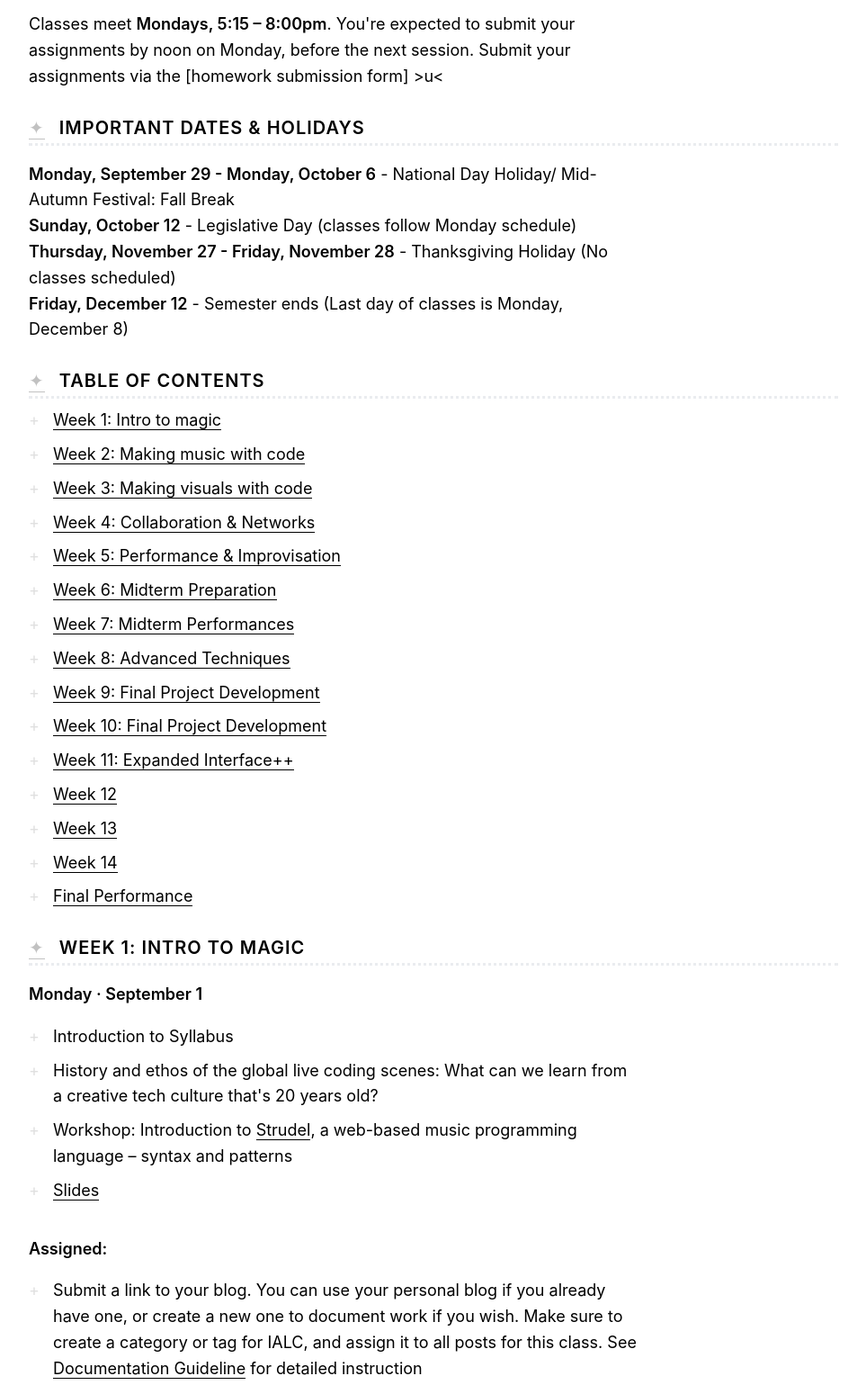
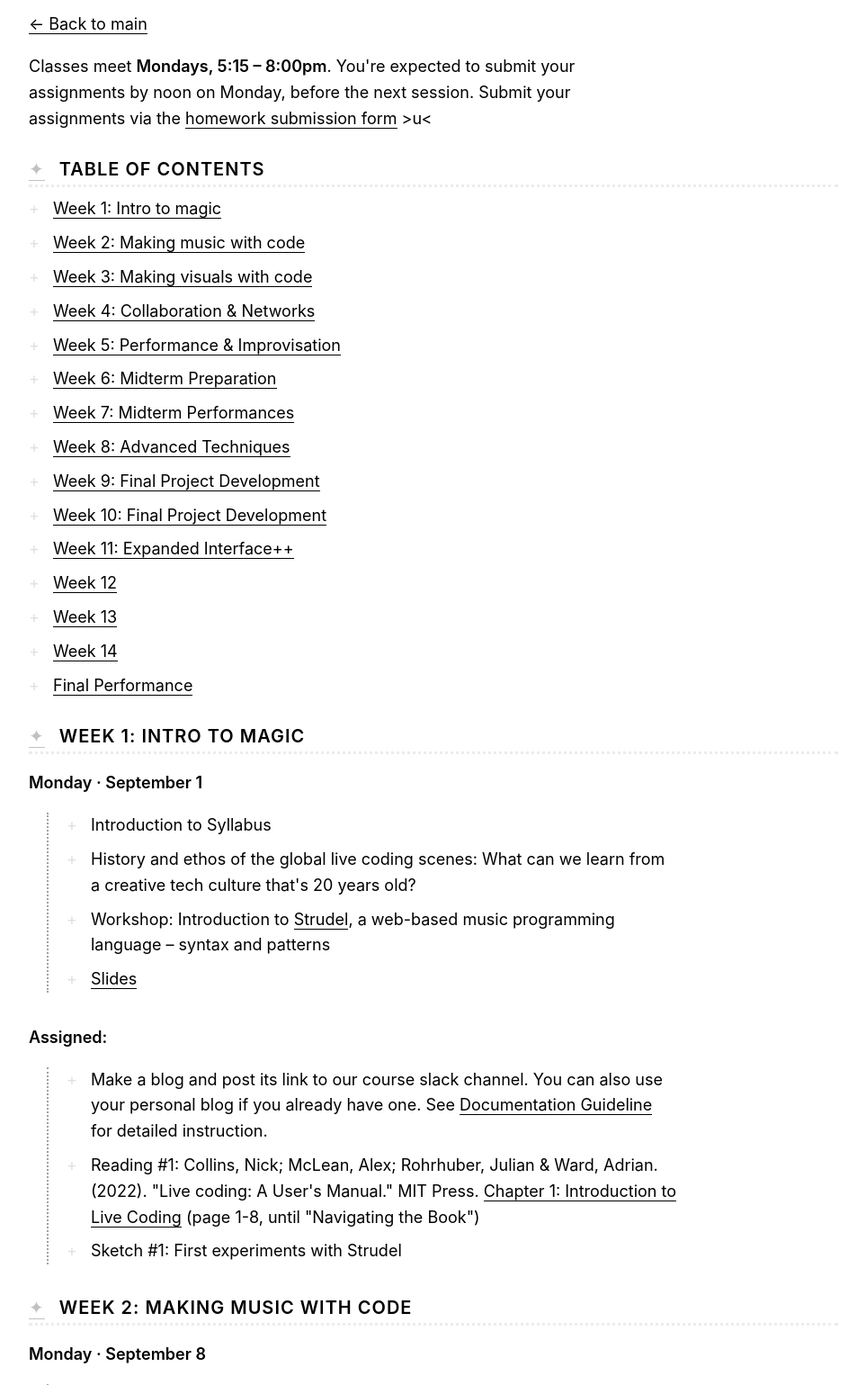
Before and after one commit to sandpills/Integrated-livecoding, an Eleventy site: page src/schedule-fall2025.md in a window 1280 px wide. Shown: the part 280-1819 px from the top of the page at 90% size, without its empty margins (158-1121 px from the left). Built offline with nearby package versions, Linux system fonts and the light colour scheme; Eleventy itself is replaced by a stand-in of ours; files that its build step writes are made by us from their sources; what markdown-it-toc-done-right would draw is missing.

Commit message:
building w new css

```diff
--- a/src/schedule-fall2025.md
+++ b/src/schedule-fall2025.md
@@ -10,18 +10,11 @@ header:
     Office Hours: By <a href="https://calendar.app.google/ZLZrUoP3d68cVgNh8" target="_blank">appointment</a><br>
 ---
 
-<div class="back-link"><a href="/">← Back to main</a></div>
+<!-- <div class="back-link"><a href="/">← Back to main</a></div> -->
 
-<!-- [← Back to main](/) -->
+[← Back to main](/)
 
-Classes meet **Mondays, 5:15 – 8:00pm**. You're expected to submit your assignments by noon on Monday, before the next session. Submit your assignments via the [homework submission form] >u<
-
-## Important Dates & Holidays
-
-**Monday, September 29 - Monday, October 6** - National Day Holiday/ Mid-Autumn Festival: Fall Break
-**Sunday, October 12** - Legislative Day (classes follow Monday schedule)
-**Thursday, November 27 - Friday, November 28** - Thanksgiving Holiday (No classes scheduled)
-**Friday, December 12** - Semester ends (Last day of classes is Monday, December 8)
+Classes meet **Mondays, 5:15 – 8:00pm**. You're expected to submit your assignments by noon on Monday, before the next session. Submit your assignments via the [homework submission form](https://forms.gle/D94BmyRiV8AVApgX8) >u<
 
 ## Table of Contents
 - [Week 1: Intro to magic](#week-1-intro-to-magic)
@@ -50,7 +43,7 @@ Classes meet **Mondays, 5:15 – 8:00pm**. You're expected to submit your assign
 - [Slides](https://docs.google.com/presentation/d/1WbW5RQZwlKkgiX6Th7ycT6hQ2fff5ok3fh9epau_cW0/edit?usp=sharing)
 
 **Assigned:**
-- Submit a link to your blog. You can use your personal blog if you already have one, or create a new one to document work if you wish. Make sure to create a category or tag for IALC, and assign it to all posts for this class. See [Documentation Guideline](/project-documentation) for detailed instruction
+- Make a blog and post its link to our course slack channel. You can also use your personal blog if you already have one. See [Documentation Guideline](/project-documentation) for detailed instruction.
 - Reading #1: Collins, Nick; McLean, Alex; Rohrhuber, Julian & Ward, Adrian. (2022). "Live coding: A User's Manual." MIT Press. [Chapter 1: Introduction to Live Coding](https://doi.org/10.7551/mitpress/13770.003.0005) (page 1-8, until "Navigating the Book")
 - Sketch #1: First experiments with Strudel
 
--- a/src/style.css
+++ b/src/style.css
@@ -389,16 +389,12 @@ a:hover::after {
 .markdown-content p+ul {
     margin-top: 1em;
     margin-bottom: 2em;
+    margin-left: 20px;
+    padding-left: 20px;
+    border-left: 2px dotted #a1a1a1;
 }
 
-/* Add left border to lists that follow paragraphs (assignments) */
-/* .markdown-content p+ul {
-    /* margin-left: 20px; */
-/* padding-left: 20px; */
-border-left: 2px dotted #a1a1a1;
-}
-
-*/ .markdown-content blockquote {
+.markdown-content blockquote {
     margin: 1em 0;
     padding: 0 1em;
     color: #6a737d;
```
Also changed, not shown: 2 other files.
